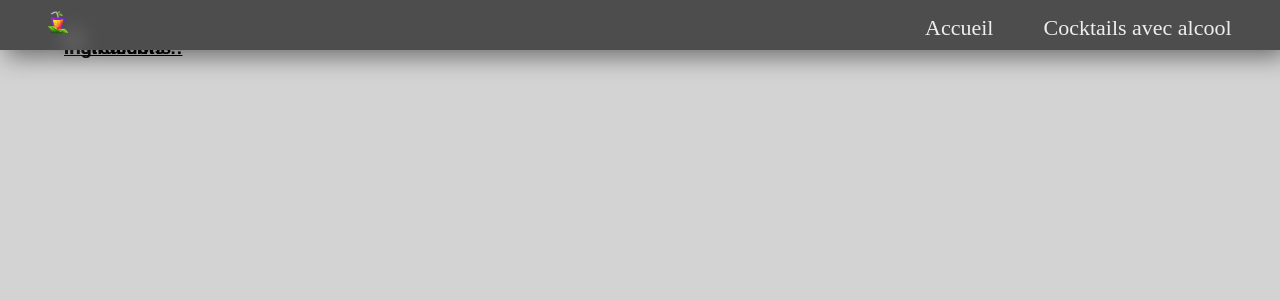
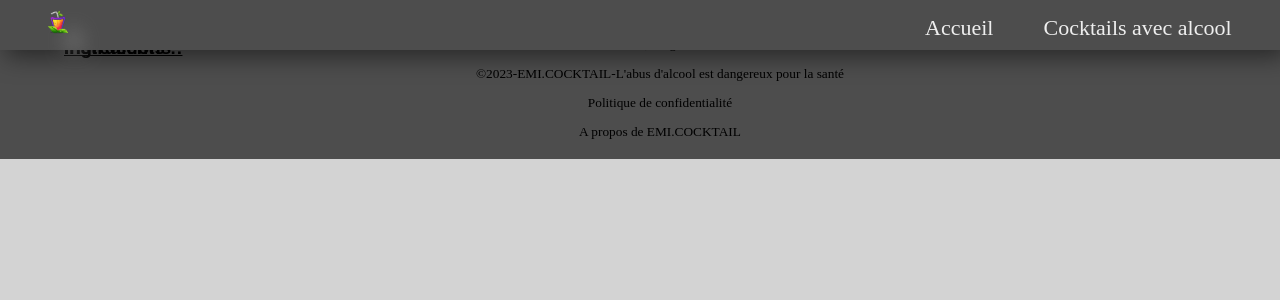
Before and after one commit to Cahuete0512/emi_cocktail, a Vue app: page / in a window 1280 px wide. Shown: the top 300 px of the page. Built offline with nearby package versions, Linux system fonts and the light colour scheme; no server answers.

Commit message:
Adding a footer with false mentions

```diff
--- a/src/App.vue
+++ b/src/App.vue
@@ -1,17 +1,24 @@
 <template>
   <nav-bar/>
+  <Footer/>
 </template>
 <script>
 
 import NavBar from "@/components/NavBar.vue";
+import Footer from "@/components/Footer.vue";
 
 export default {
   name: 'App',
-  components: {NavBar}
+  components: {
+    NavBar,
+    Footer
+  }
 }
 </script>
 
 <style>
 @import url('../src/style/RandomStyle.css');
 @import url('../src/style/NavBarStyle.css');
+@import url('../src/style/Footer.css');
+
 </style>
--- /dev/null
+++ b/src/components/Footer.vue
@@ -0,0 +1,18 @@
+<template>
+  <footer>
+    <div id="mentions_légales">
+      <ul>
+        <p><b> Créatrices :</b> Eline Malherbe, Magalie Contant et Ines Boucard  </p>
+        <p>©2023-EMI.COCKTAIL-L'abus d'alcool est dangereux pour la santé</p>
+        <p>Politique de confidentialité</p>
+        <p>A propos de EMI.COCKTAIL</p>
+      </ul>
+    </div>
+  </footer>
+</template>
+
+<script>
+export default {
+  name: 'FooterSection',
+};
+</script>
--- /dev/null
+++ b/src/style/Footer.css
@@ -0,0 +1,32 @@
+footer{
+    /*width:auto;*/
+    /*display: flex;*/
+    /*list-style-type: none;*/
+    /*background: #eee;*/
+    /*!*padding: 100px 40px;*!*/
+    /*position: relative;*/
+    /*margin: 0;*/
+    /*padding: 0;*/
+
+    bottom:0;
+    grid-template-rows: auto 1fr auto;
+    display: flex;
+    justify-content: center;
+    padding: 5px;
+    background-color: #4d4d4d;
+    color: #fff;
+}
+
+#mentions_légales{
+    color: black;
+    font-size: smaller;
+    text-align: center;
+    margin: auto;
+}
+
+@media(min-width: 600px){
+    footer{
+        width: auto;
+        text-align: center;
+    }
+}
```
